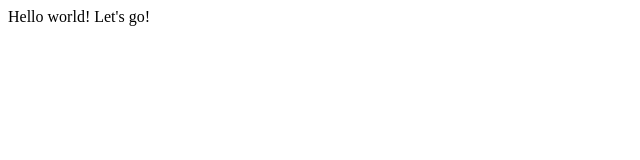
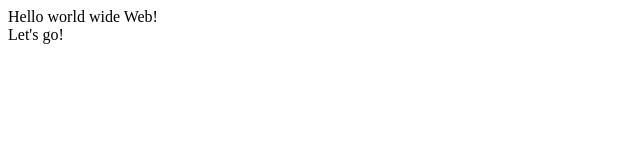
Before and after one commit to ChristopherLowther/CS50W, a plain HTML site: page lecture0/hello.html in a window 1280 px wide. Shown: the full height of the page, 0-640 px from the left. Drawn offline with Linux system fonts and the light colour scheme.

Commit message:
"Merge went smoothly, no conflicts this time"

```diff
--- a/lecture0/hello.html
+++ b/lecture0/hello.html
@@ -4,7 +4,7 @@
 		<title>Hello CS50W</title>
 	</head>
 	<body>
-		Hello world!
+		Hello world wide Web!<br/>
 		Let's go!
 	</body>
 </html>
```
